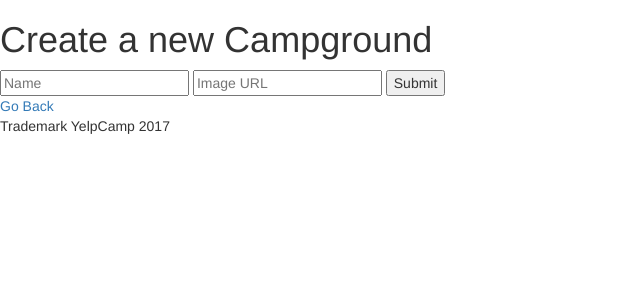
After one commit to HeresJohnny5/YelpCamp, a Node server app: page /campgrounds/new in a window 1280 px wide. The commit adds this page. Shown: the top 300 px of the page, without its empty margins (0-640 px from the left). Run offline with Node 20, Linux system fonts and the light colour scheme.

Commit message:
Made campgrounds array global. Add campgrounds post and new view. Add app.css

```diff
--- a/app.js
+++ b/app.js
@@ -6,17 +6,31 @@ app.use(bodyParser.urlencoded({extended: true}));
 app.use(express.static('public'));
 app.set('view engine', 'ejs');
 
+var campgrounds = [
+		{ name: "Crater Lake", image: "https://images.unsplash.com/photo-1437422061949-f6efbde0a471?w=2550&ixid=dW5zcGxhc2guY29tOzs7Ozs%3D" },
+		{ name: "Mount Hood", image: "https://images.unsplash.com/photo-1431512284068-4c4002298068?w=2552&ixid=dW5zcGxhc2guY29tOzs7Ozs%3D" },
+		{ name: "Three Sisters", image: "https://images.unsplash.com/photo-1500534623283-312aade485b7?w=2550&ixid=dW5zcGxhc2guY29tOzs7Ozs%3D" }
+];
+
 app.get('/', function(req, res) {
 	res.render('landing');
 });
 
 app.get('/campgrounds', function(req, res) {
-	var campgrounds = [
-		{ name: "Crater Lake", image: "https://images.unsplash.com/photo-1437422061949-f6efbde0a471?w=2550&ixid=dW5zcGxhc2guY29tOzs7Ozs%3D" },
-		{ name: "Mount Hood", image: "https://images.unsplash.com/photo-1431512284068-4c4002298068?w=2552&ixid=dW5zcGxhc2guY29tOzs7Ozs%3D" },
-		{ name: "Three Sisters", image: "https://images.unsplash.com/photo-1500534623283-312aade485b7?w=2550&ixid=dW5zcGxhc2guY29tOzs7Ozs%3D" }
-	];
 	res.render('campgrounds', { campgrounds: campgrounds });
+});
+
+app.post('/campgrounds', function(req, res) {
+    var campground = req.body.campground;
+    var image = req.body.image;
+    var newCampground = { name: campground, image: image };
+
+    campgrounds.push(newCampground);
+    res.redirect('campgrounds');
+});
+
+app.get('/campgrounds/new', function(req, res) {
+    res.render('new');
 });
 
 app.listen(3000, function () {
--- /dev/null
+++ b/public/app.css
@@ -0,0 +1,3 @@
+img {
+	width: 50%;
+}
--- /dev/null
+++ b/views/new.ejs
@@ -0,0 +1,13 @@
+<% include partials/header %>
+
+<h1>Create a new Campground</h1>
+
+<form action='/campgrounds', method="POST">
+	<input type="text" name="campground" placeholder="Name"></input>
+	<input type="text" name="image" placeholder="Image URL"></input>
+	<button>Submit</button>
+</form>
+
+<a href="/campgrounds">Go Back</a>
+
+<% include partials/footer %>
--- a/views/partials/footer.ejs
+++ b/views/partials/footer.ejs
@@ -1,5 +1,5 @@
-    <p>Trademark YelpCamp 2017</p>
+	<p>Trademark YelpCamp 2017</p>
 
-    <script src="https://maxcdn.bootstrapcdn.com/bootstrap/3.3.7/js/bootstrap.min.js" integrity="sha384-Tc5IQib027qvyjSMfHjOMaLkfuWVxZxUPnCJA7l2mCWNIpG9mGCD8wGNIcPD7Txa" crossorigin="anonymous"></script>
-    </body>
+	<script src="https://maxcdn.bootstrapcdn.com/bootstrap/3.3.7/js/bootstrap.min.js" integrity="sha384-Tc5IQib027qvyjSMfHjOMaLkfuWVxZxUPnCJA7l2mCWNIpG9mGCD8wGNIcPD7Txa" crossorigin="anonymous"></script>
+	</body>
 </html>
--- a/views/partials/header.ejs
+++ b/views/partials/header.ejs
@@ -4,5 +4,6 @@
 		<meta charset="utf-8">
 		<title>YelpCamp</title>
 		<link rel="stylesheet" href="https://maxcdn.bootstrapcdn.com/bootstrap/3.3.7/css/bootstrap.min.css" integrity="sha384-BVYiiSIFeK1dGmJRAkycuHAHRg32OmUcww7on3RYdg4Va+PmSTsz/K68vbdEjh4u" crossorigin="anonymous">
+		<link rel="stylesheet" href="/public/app.css">
 	</head>
 	<body>
```
Lines whose indentation alone changed are shown as unchanged.
